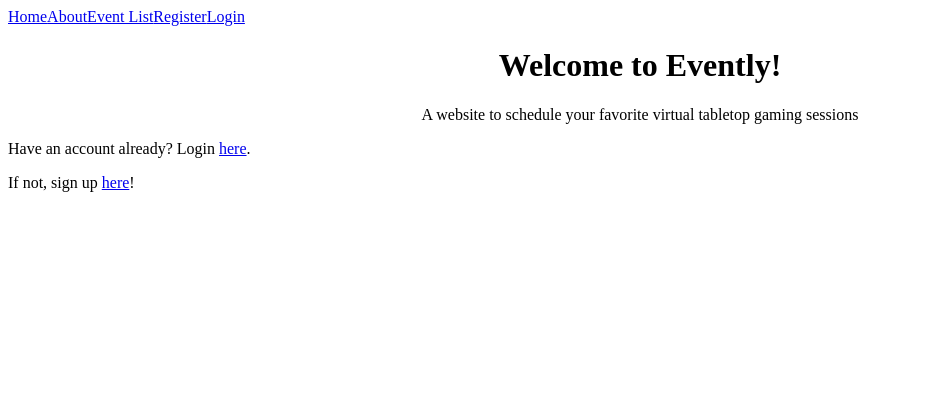
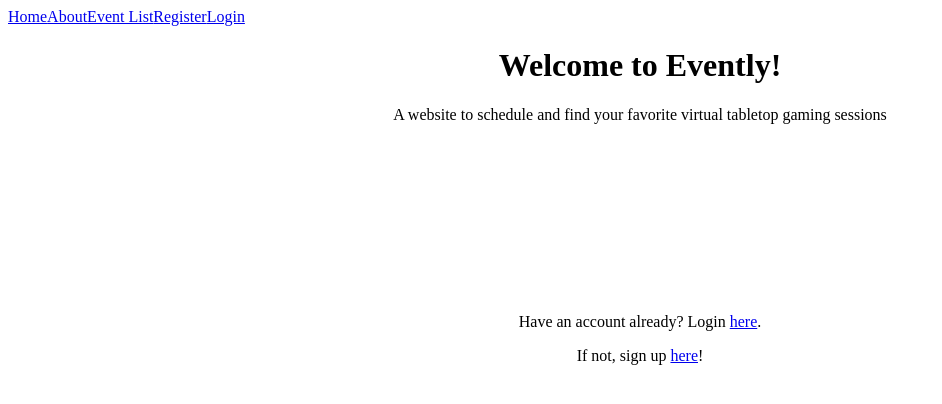
Before and after one commit to dmcgrouther/event-app-front-end, a React (Create React App) app: page / in a window 1280 px wide. Shown: the top 404 px of the page, without its empty margins (0-942 px from the left). Built offline with nearby package versions, Linux system fonts and the light colour scheme.

Commit message:
making commit so jeremy can download. SHOULD be fine and problem free so far.

```diff
--- a/src/components/Home.js
+++ b/src/components/Home.js
@@ -9,9 +9,9 @@ const Home = () => {
                 <h1>
                     Welcome to Evently!
                 </h1>
-                <p>A website to schedule your favorite virtual tabletop gaming sessions</p>
+                <p>A website to schedule and find your favorite virtual tabletop gaming sessions</p>
             </div>
-            <div>
+            <div className="home-page__second-section">
                 <p>
                     Have an account already? Login <Link to={'/Login'}>here</Link>.
                 </p>
--- a/src/index.css
+++ b/src/index.css
@@ -15,3 +15,8 @@
 .home-page__header-section{
     text-align: center;
 }
+
+.home-page__second-section{
+    text-align: center;
+    margin-top: 15%;
+}
```
